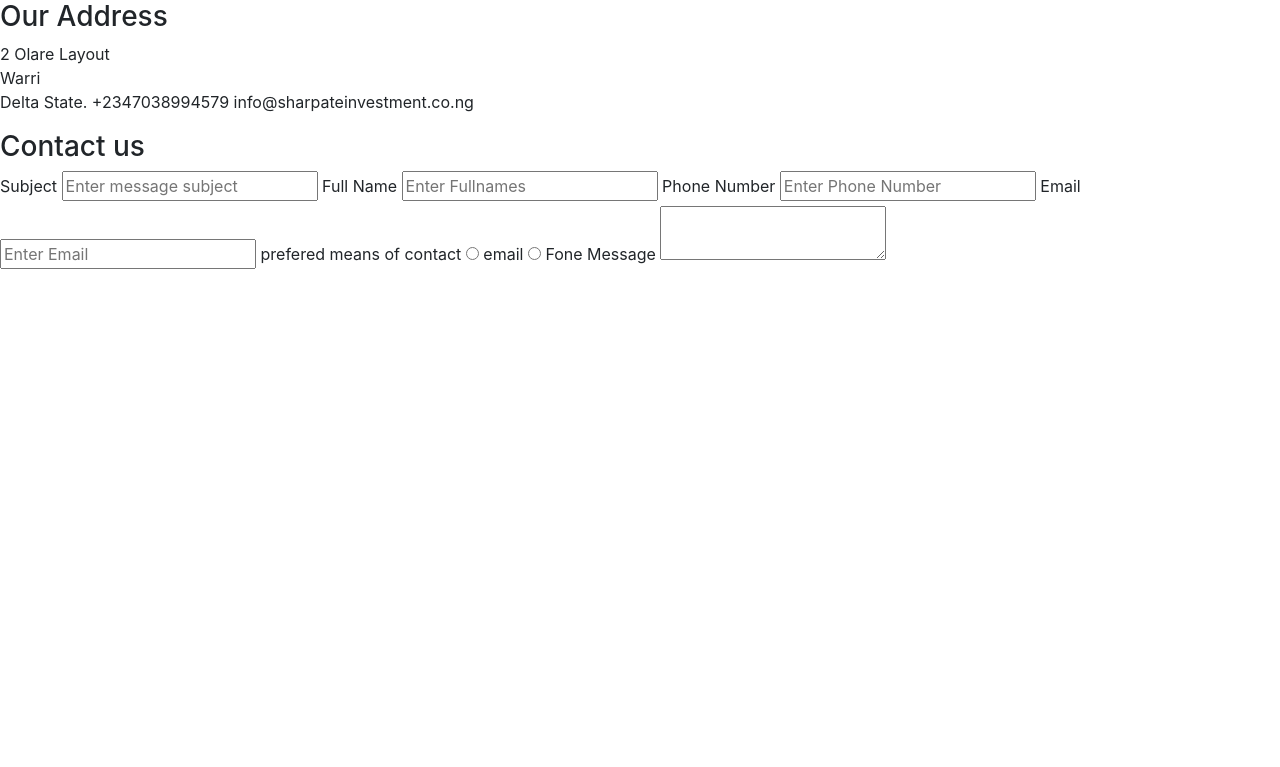
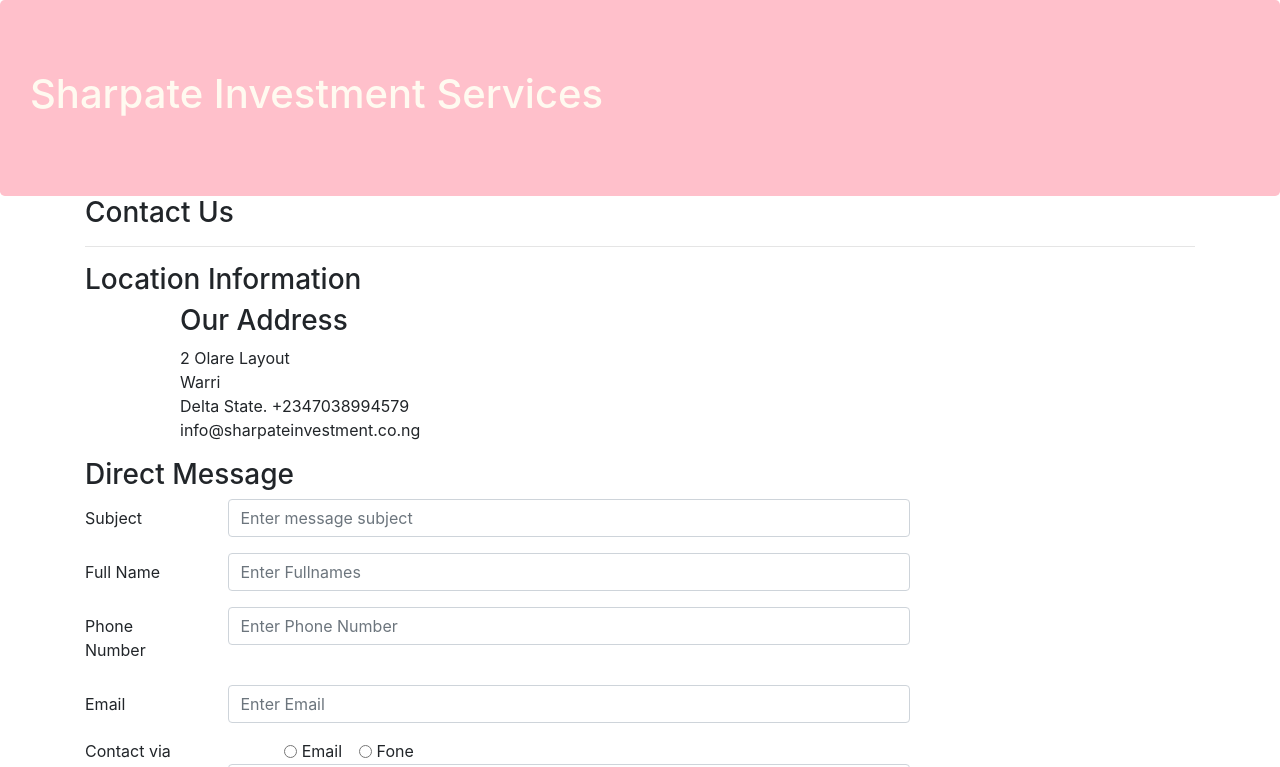
Before and after one commit to OkweyeChioma/sharpateinvestmentservices, a website: page contactus.html in a window 1280 px wide. Shown: the top 767 px of the page. Drawn offline with nearby package versions, Linux system fonts and the light colour scheme.

Commit message:
modified contact page

```diff
--- a/contactus.html
+++ b/contactus.html
@@ -12,6 +12,22 @@
 		<link rel="stylesheet" href="css/styles.css">
 	</head>
 	<body>
+		<header class="jumbotron">
+			<h1> Sharpate Investment Services</h1>
+		</header>
+		<div class= "container">
+
+			<div class="row">
+				<div class="col-12">
+				   <h3>Contact Us</h3>
+				   <hr>
+               </div>
+			</div>
+			<div class="row ">
+			   <div class="col-12">
+				  <h3>Location Information</h3>
+			   </div>
+				<div class="col-12 col-sm-4 offset-sm-1">
 					<h3> Our Address</h3>
 					<address>
 						2 Olare Layout<br>
@@ -20,23 +36,71 @@
 						+2347038994579
 						info@sharpateinvestment.co.ng
 					</address>
-	<h3>Contact us</h3>
+				</div>
+			</div>
+			<div class="row row-content">
+			   <div class="col-12">
+				  <h3>Direct Message </h3>
+			   </div>
+				<div class="col-12 col-md-9">
 					<form>
-		<label for="subject">Subject</label>
-		<input type ="text" id='subject' name='subject' placeholder="Enter message subject">
-		<label for="name">Full Name</label>
-		<input type ="text" id='name' name='name' placeholder="Enter Fullnames">
-		<label for=" fonenum">Phone Number</label>
-		<input type ="number" id='fonenum' name='fonenum' placeholder="Enter Phone Number">
-		<label for="subject">Email</label>
-		<input type ="email" id='email' name=' email' placeholder="Enter Email" pattern ="[a-z0-9._%+-]+@[a-z0-9.-]+\.[a-z]{2,}$">
-		<span>prefered means of contact</span>
-		<input type="radio" id="byemail" name="byemail" value="email">
-		<label for=" byemail">email</label>
-		<input type="radio" id="byfone" name="byfone" value="fone">
-		<label for=" byfone">Fone</label>
-		<label for="message"> Message</label>
-		<textarea id="message" name="subject"></textarea>
+						<div class="form-group row">
+							<label  class="col-form-label col-md-2"for="subject">Subject</label>
+							<div class="col-md-10">
+								<input type ="text" class ="form-control" id='subject' name='subject' placeholder="Enter message subject">
+							</div>
+						</div>
+						<div class="form-group row">
+							<label for="name" class="col-form-label col-md-2">Full Name</label>
+							<div class="col-md-10">
+								<input type ="text" class="form-control" id='name' name='name' placeholder="Enter Fullnames">
+							</div>
+						</div>
+						<div class="form-group row">
+							<label for=" fonenum" class="col-form-label col-md-2">Phone Number</label>
+							<div class="col-md-10">
+								<input type ="number"  class="form-control"  id='fonenum' name='fonenum' placeholder="Enter Phone Number">
+                            </div>
+						</div>
+						<div class="form-group row">
+							<label for="subject" class="col-form-label col-md-2">Email</label>
+								<div class="col-md-10">
+									<input type ="email" class="form-control" id='email' name=' email' placeholder="Enter Email" pattern ="[a-z0-9._%+-]+@[a-z0-9.-]+\.[a-z]{2,}$">
+								</div>
+						</div>
+						<div class="row">
+							<div class="col-sm-2">
+								<span>Contact via</span>
+							</div>
+							<div class="offset-sm-1">
+								<div class="form-check form-check-inline ">
+									<input type="radio" class="form-check-input" id="byemail" name="byemail" value="email">
+
+									<label for="byemail" class ="form-check-label">Email</label>
+								</div>
+								<div class="form-check form-check-inline ">
+									<input type="radio" class="form-check-input"  id="byfone" name="byfone" value="fone">
+									<label for=" byfone" class ="form-check-label" >Fone</label>
+								</div>
+							</div>
+						</div>
+
+						<div class="form-group row">
+							<label for="message"class ="col-form-label col-md-2"> Message</label>
+							<div class="col-md-10">
+								<textarea id="message" name="subject" class ="form-control" rows="13" col="10"></textarea>
+							</div>
+						</div>
+						<div class="form-group row">
+							<div class="offset-md-4">
+								<button class="btn btn-success"type="button" >Submit</button>
+							</div>
+						</div>
+
 			        </form>
+				</div>
+			</div>
+        </div>
+
 	</body>
 </html>
```
Lines whose indentation alone changed are shown as unchanged.
